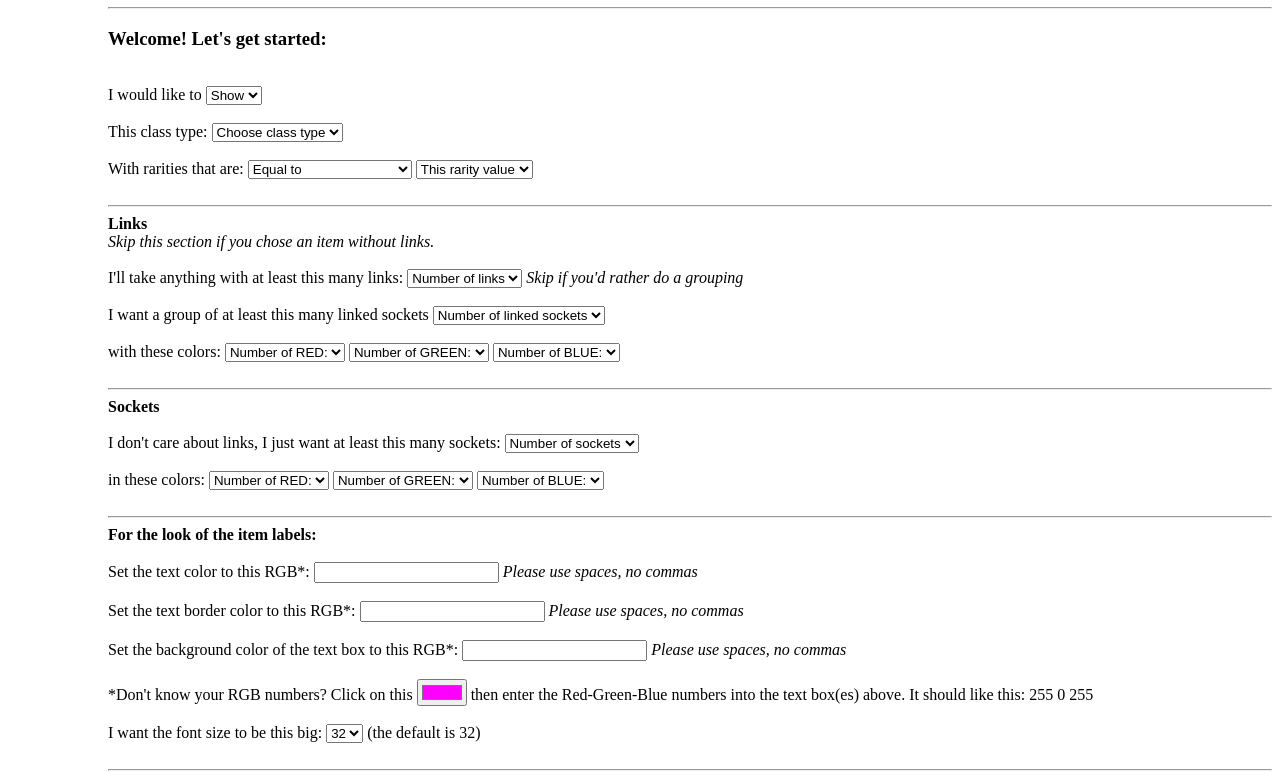
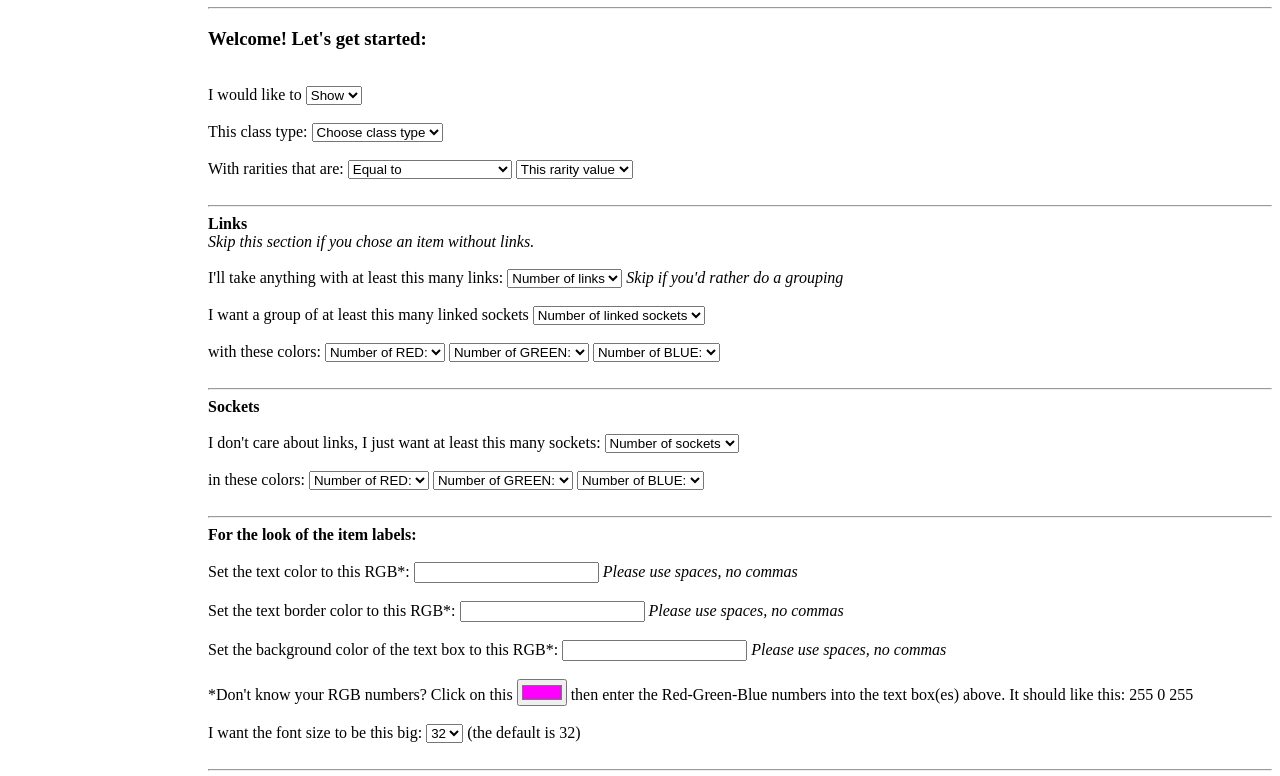
Before and after one commit to Samulam/POEZFilters, a plain HTML site: page index.html in a window 1280 px wide. Shown: the part 73-849 px from the top of the page. Drawn offline with Linux system fonts and the light colour scheme.

Commit message:
padding left

```diff
--- a/style.css
+++ b/style.css
@@ -1,5 +1,5 @@
 body {
 padding-bottom: 200px;
 height: 100%;
-padding-left: 100px;
+padding-left: 200px;
 }
```
